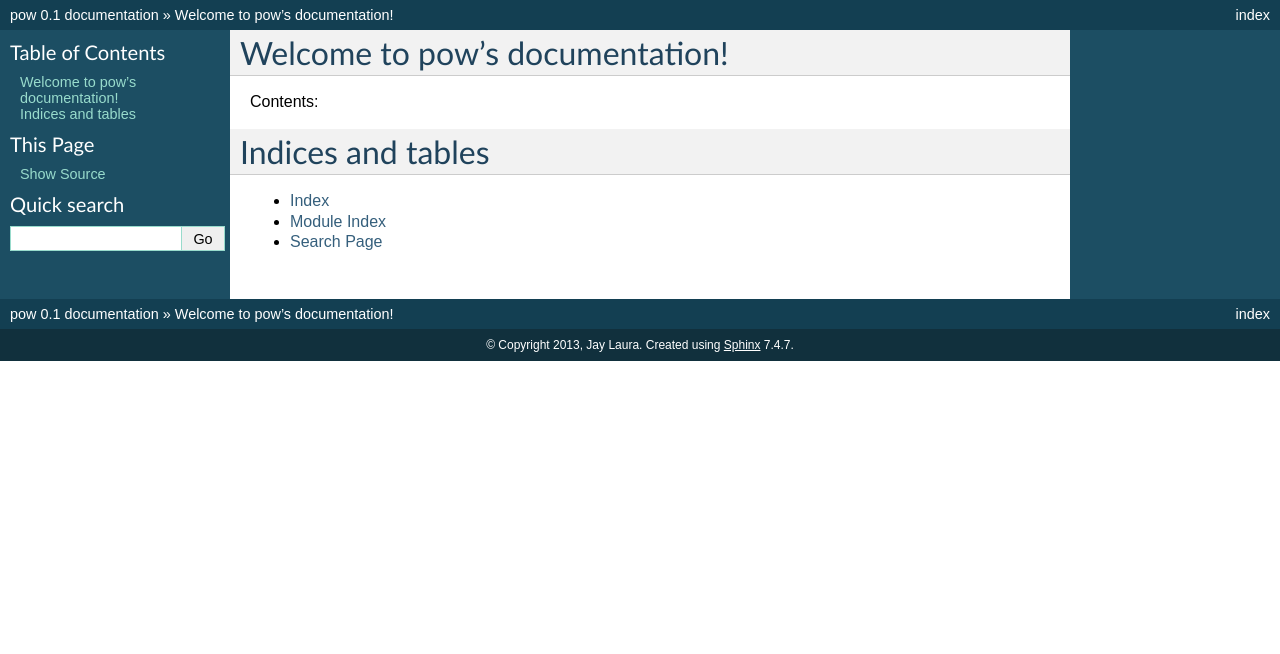
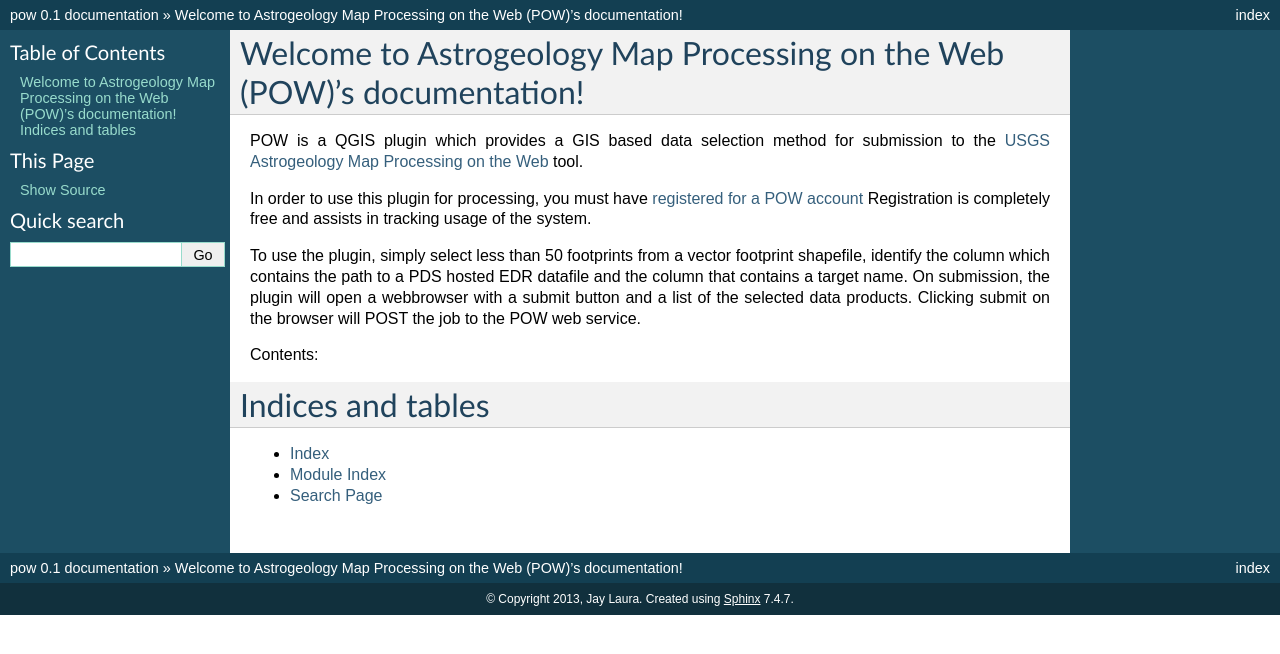
Before and after one commit to acpaquette/QGIS_Plugins, a Sphinx documentation site: the page built from POW/help/source/index.rst, in a window 1280 px wide. Shown: the top 654 px of the page. Built offline with Sphinx 7.4.7, drawn with Linux system fonts in a browser that asks for light colours; formulas are drawn with MathJax 3.

Commit message:
Closes 1, 2, 3

```diff
--- a/POW/help/source/index.rst
+++ b/POW/help/source/index.rst
@@ -3,8 +3,14 @@
    You can adapt this file completely to your liking, but it should at least
    contain the root `toctree` directive.
 
-Welcome to pow's documentation!
-============================================
+Welcome to Astrogeology Map Processing on the Web (POW)'s documentation!
+==========================================================================
+
+POW is a QGIS plugin which provides a GIS based data selection method for submission to the `USGS Astrogeology Map Processing on the Web`_ tool.
+
+In order to use this plugin for processing, you must have `registered for a POW account`_   Registration is completely free and assists in tracking usage of the system.
+
+To use the plugin, simply select less than 50 footprints from a vector footprint shapefile, identify the column which contains the path to a PDS hosted EDR datafile and the column that contains a target name.  On submission, the plugin will open a webbrowser with a submit button and a list of the selected data products.  Clicking submit on the browser will POST the job to the POW web service.
 
 Contents:
 
@@ -17,3 +23,6 @@ Indices and tables
 * :ref:`genindex`
 * :ref:`modindex`
 * :ref:`search`
+
+.. _USGS Astrogeology Map Processing on the Web: http://astrocloud.wr.usgs.gov
+.. _registered for a POW account: http://astrocloud.wr.usgs.gov/index.php?view=edituser&act=request.
```
Also changed, not shown: 2 other files.
